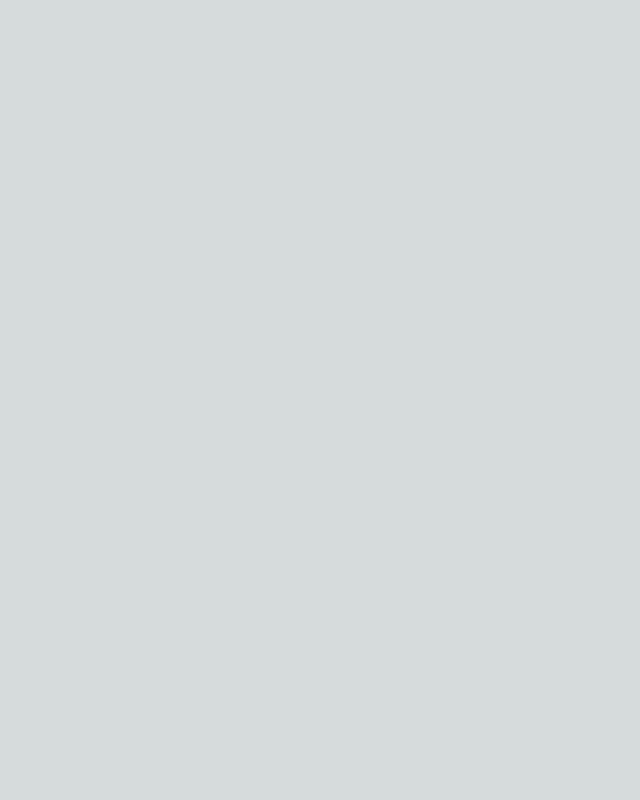
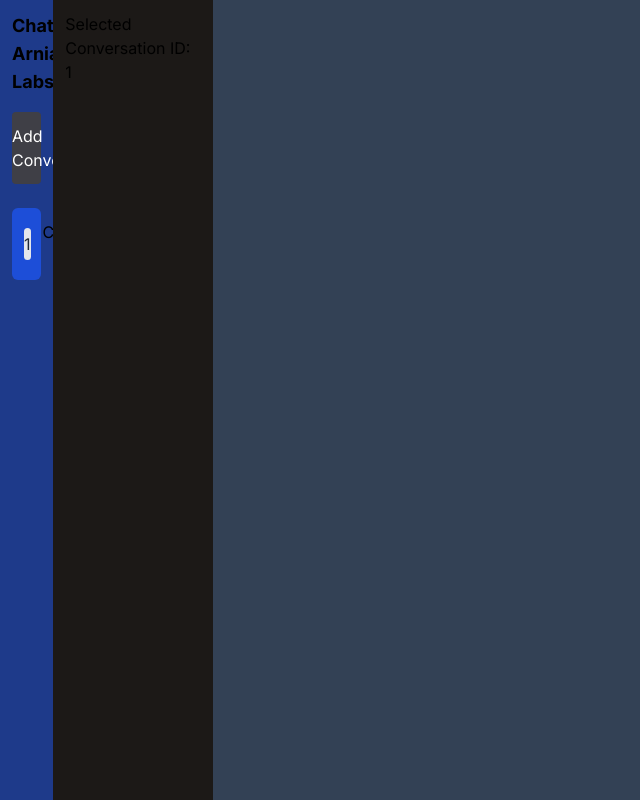
Before and after one commit to arnia-ligaac-labs/code-chat-2024, a Next.js app in the folder packages/client/: page /chat in a window 1280 px wide. Shown: the whole page, without its empty margins (0-640 px from the left). Built offline with nearby package versions, Linux system fonts and the light colour scheme.

Commit message:
chat wrapper done

```diff
--- a/packages/client/src/app/chat/page.tsx
+++ b/packages/client/src/app/chat/page.tsx
@@ -4,6 +4,56 @@
  * Orchestrates active convesation state
  * Splits the UI into sidebar and conversation
  */
+"use client"
+import { useState } from "react";
+import Sidebar from "@/components/sidebar/sidebar";
+import ChatWindow from "@/components/chat-window/chat-window";
+
+export interface IMessage {
+  id: string;
+  text: string;
+}
+
+export interface IConversation {
+  id: string;
+  messages: IMessage[];
+}
+
 export default function Chat() {
-  return null;
+  const [conversations, setConversations] = useState<IConversation[]>([]); // the list of conversations
+  const [activeConversation, setActiveConversation] = useState<IConversation | null>(null); // the currently active conversation
+
+  const addConversation = () => {
+    const newConversation: IConversation = {
+      id: (Math.floor(Math.random()*1000)).toString(), // random bs for now
+      messages: [],
+    };
+    setConversations(prevConversations => [...prevConversations, newConversation]);
+  };
+
+  const addMessage = (messageText: string) => {
+    const newMessage: IMessage = {
+      id: (Math.floor(Math.random()*1000)).toString(), // random bs for now
+      text: messageText
+    };
+    setActiveConversation(prevActiveConversation => {
+      if (prevActiveConversation) {
+        return {
+          ...prevActiveConversation,
+          messages: [...prevActiveConversation.messages, newMessage]
+        };
+      }
+      return prevActiveConversation;
+    });
+  }
+
+  return (
+    <div className="flex flex-row h-screen">
+      <div className="w-1/6 bg-slate-800">
+        <Sidebar conversations={conversations} addConversation={addConversation} setActiveConversation={setActiveConversation}/>
+      </div>
+      <div className="w-5/6 bg-slate-700"></div>
+        <ChatWindow activeConversation={activeConversation} addMessage={addMessage}/>
+    </div>
+  );
 }
```
Also changed, not shown: 1 other file (tests, documents, lock files or other folders).
